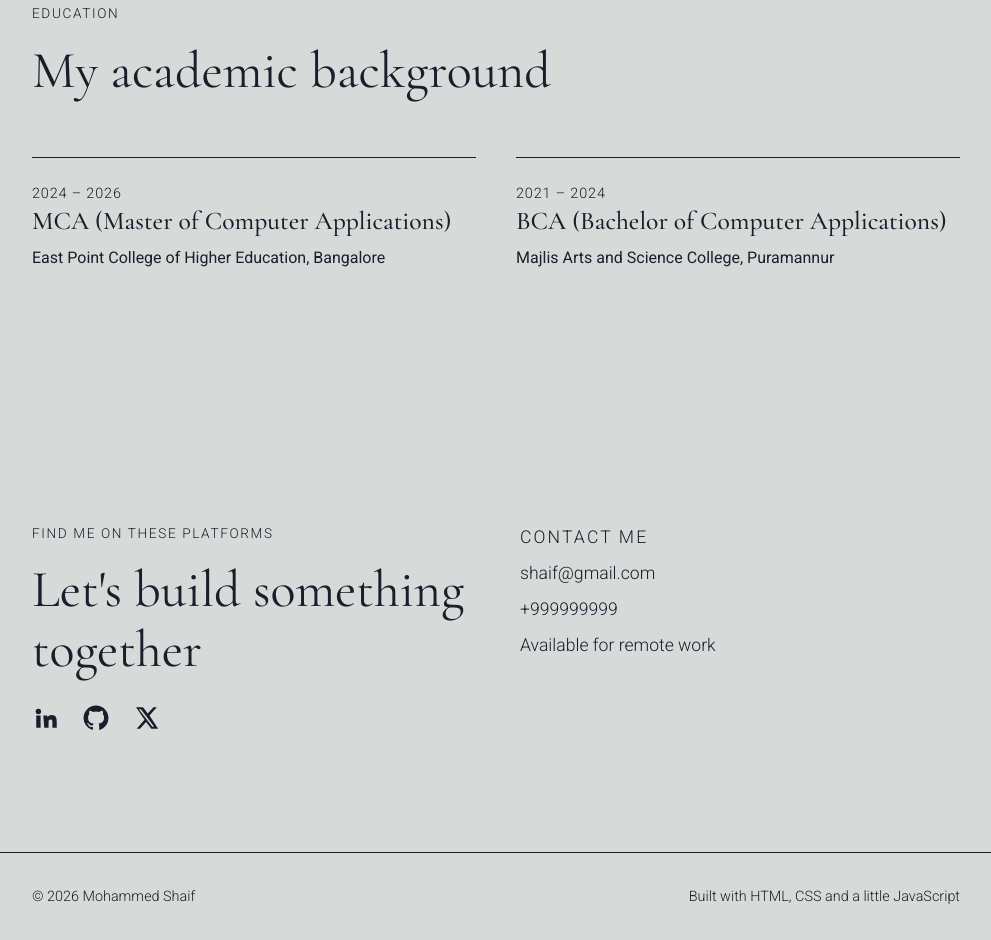
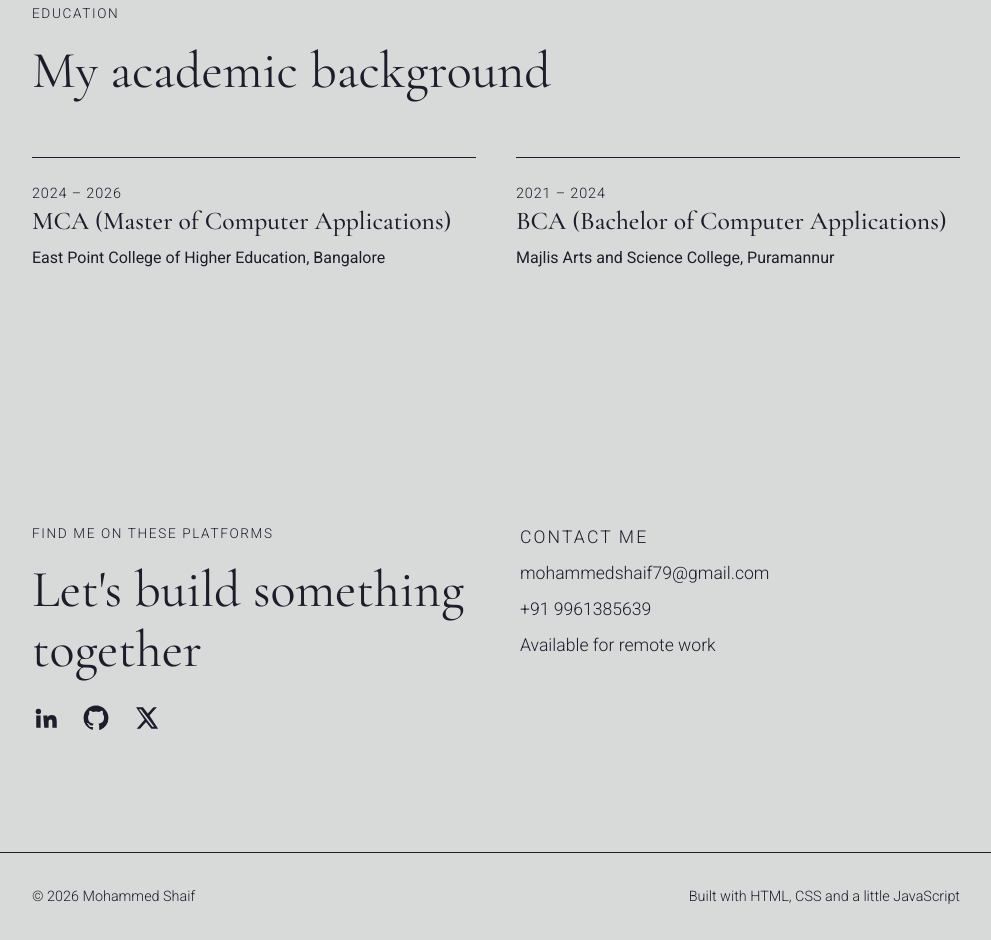
Before and after one commit to sha1ff/my-portfolio, a plain HTML site: page index.html in a window 1280 px wide. Shown: the part 3356-4296 px from the top of the page, without its empty margins (144-1135 px from the left). Drawn offline with nearby package versions, Linux system fonts and the light colour scheme.

Commit message:
Update contact information in index.html

```diff
--- a/index.html
+++ b/index.html
@@ -494,8 +494,8 @@
 
         <div class="contact-info reveal">
           <p class="eyebrow">Contact me</p>
-          <p><a href="mailto:shaif@gmail.com">shaif@gmail.com</a></p>
-          <p><a href="tel:+999999999">+999999999</a></p>
+          <p><a href="mailto:shaif@gmail.com">mohammedshaif79@gmail.com</a></p>
+          <p><a href="tel:+999999999">+91 9961385639</a></p>
           <p>Available for remote work</p>
         </div>
       </div>
```
